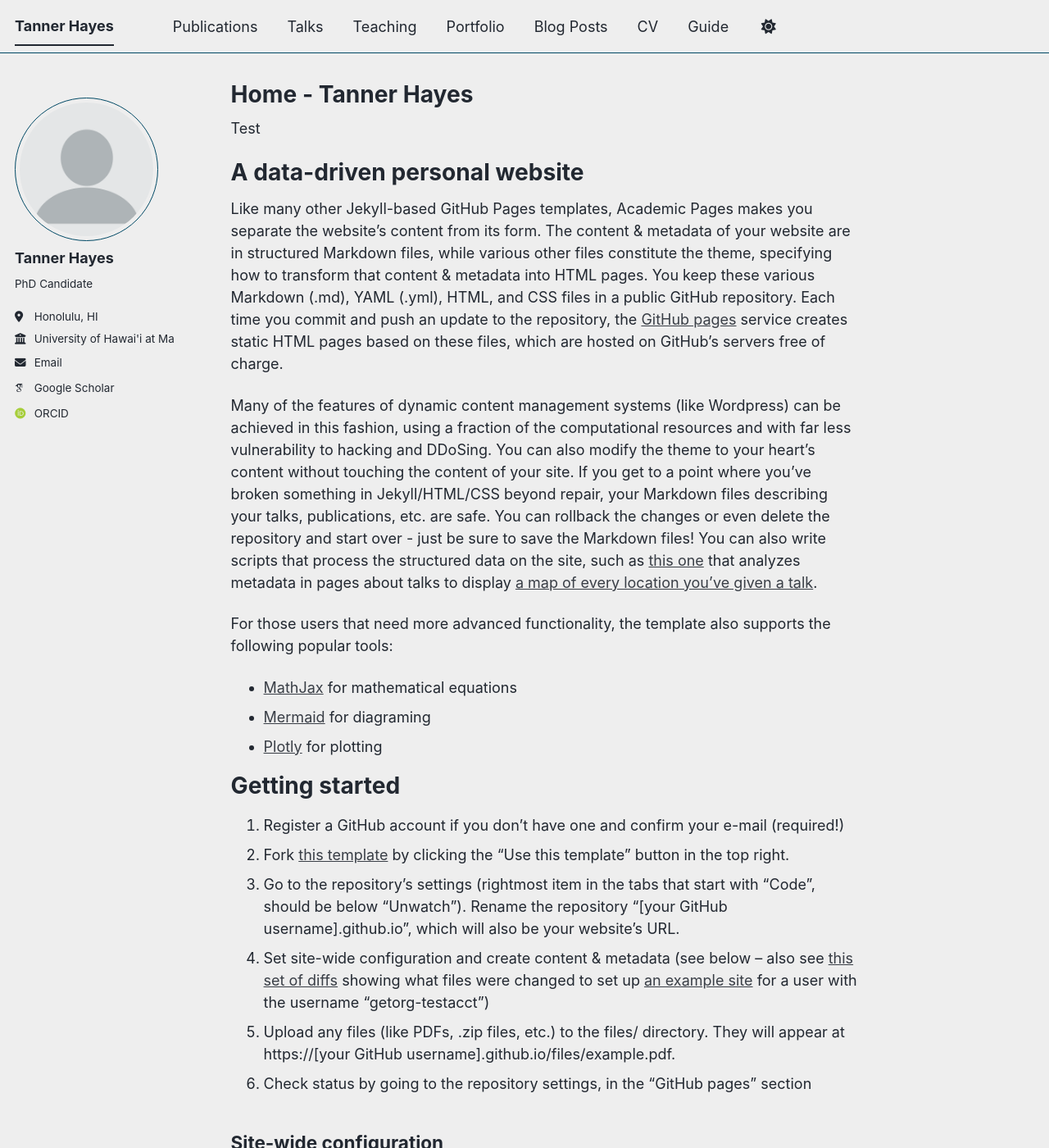
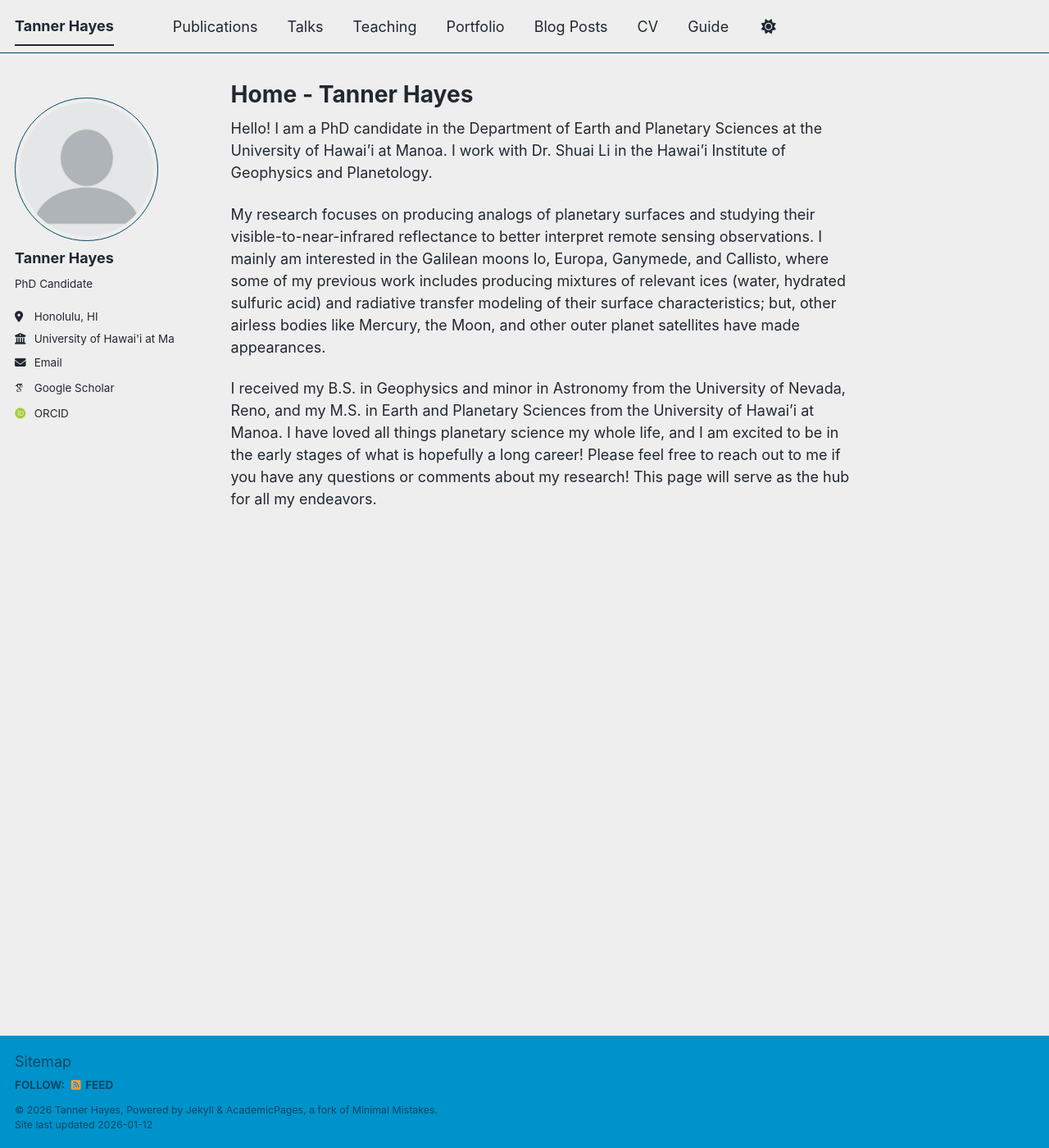
Before and after one commit to th-blip12/twhayes, a Jekyll site: the page built from _pages/about.md, in a window 1280 px wide and 1400 px high. Shown: the whole window at 82% size. Built offline with Jekyll 4.4.1, drawn with Linux system fonts in a browser that asks for light colours; some web fonts are replaced; a script bundle is joined from its source files by our own code; library files that are not in the unit come from our copies; some of the changed text lies outside the part shown.

Commit message:
Update about.md

```diff
--- a/_pages/about.md
+++ b/_pages/about.md
@@ -7,48 +7,8 @@
   - /about.html
 ---
 
-Test
+Hello! I am a PhD candidate in the Department of Earth and Planetary Sciences at the University of Hawai'i at Manoa. I work with Dr. Shuai Li in the Hawai'i Institute of Geophysics and Planetology.
 
-A data-driven personal website
-======
-Like many other Jekyll-based GitHub Pages templates, Academic Pages makes you separate the website's content from its form. The content & metadata of your website are in structured Markdown files, while various other files constitute the theme, specifying how to transform that content & metadata into HTML pages. You keep these various Markdown (.md), YAML (.yml), HTML, and CSS files in a public GitHub repository. Each time you commit and push an update to the repository, the [GitHub pages](https://pages.github.com/) service creates static HTML pages based on these files, which are hosted on GitHub's servers free of charge.
+My research focuses on producing analogs of planetary surfaces and studying their visible-to-near-infrared reflectance to better interpret remote sensing observations. I mainly am interested in the Galilean moons Io, Europa, Ganymede, and Callisto, where some of my previous work includes producing mixtures of relevant ices (water, hydrated sulfuric acid) and radiative transfer modeling of their surface characteristics; but, other airless bodies like Mercury, the Moon, and other outer planet satellites have made appearances.
 
-Many of the features of dynamic content management systems (like Wordpress) can be achieved in this fashion, using a fraction of the computational resources and with far less vulnerability to hacking and DDoSing. You can also modify the theme to your heart's content without touching the content of your site. If you get to a point where you've broken something in Jekyll/HTML/CSS beyond repair, your Markdown files describing your talks, publications, etc. are safe. You can rollback the changes or even delete the repository and start over - just be sure to save the Markdown files! You can also write scripts that process the structured data on the site, such as [this one](https://github.com/academicpages/academicpages.github.io/blob/master/talkmap.ipynb) that analyzes metadata in pages about talks to display [a map of every location you've given a talk](https://academicpages.github.io/talkmap.html).
-
-For those users that need more advanced functionality, the template also supports the following popular tools:
-- [MathJax](https://www.mathjax.org/) for mathematical equations
-- [Mermaid](https://mermaid.js.org/) for diagraming
-- [Plotly](https://plotly.com/javascript/) for plotting
-
-Getting started
-======
-1. Register a GitHub account if you don't have one and confirm your e-mail (required!)
-1. Fork [this template](https://github.com/academicpages/academicpages.github.io) by clicking the "Use this template" button in the top right.
-1. Go to the repository's settings (rightmost item in the tabs that start with "Code", should be below "Unwatch"). Rename the repository "[your GitHub username].github.io", which will also be your website's URL.
-1. Set site-wide configuration and create content & metadata (see below -- also see [this set of diffs](https://archive.is/3TPas) showing what files were changed to set up [an example site](https://getorg-testacct.github.io) for a user with the username "getorg-testacct")
-1. Upload any files (like PDFs, .zip files, etc.) to the files/ directory. They will appear at https://[your GitHub username].github.io/files/example.pdf.
-1. Check status by going to the repository settings, in the "GitHub pages" section
-
-Site-wide configuration
-------
-The main configuration file for the site is in the base directory in [_config.yml](https://github.com/academicpages/academicpages.github.io/blob/master/_config.yml), which defines the content in the sidebars and other site-wide features. You will need to replace the default variables with ones about yourself and your site's github repository. The configuration file for the top menu is in [_data/navigation.yml](https://github.com/academicpages/academicpages.github.io/blob/master/_data/navigation.yml). For example, if you don't have a portfolio or blog posts, you can remove those items from that navigation.yml file to remove them from the header.
-
-Create content & metadata
-------
-For site content, there is one Markdown file for each type of content, which are stored in directories like _publications, _talks, _posts, _teaching, or _pages. For example, each talk is a Markdown file in the [_talks directory](https://github.com/academicpages/academicpages.github.io/tree/master/_talks). At the top of each Markdown file is structured data in YAML about the talk, which the theme will parse to do lots of cool stuff. The same structured data about a talk is used to generate the list of talks on the [Talks page](https://academicpages.github.io/talks), each [individual page](https://academicpages.github.io/talks/2012-03-01-talk-1) for specific talks, the talks section for the [CV page](https://academicpages.github.io/cv), and the [map of places you've given a talk](https://academicpages.github.io/talkmap.html) (if you run this [python file](https://github.com/academicpages/academicpages.github.io/blob/master/talkmap.py) or [Jupyter notebook](https://github.com/academicpages/academicpages.github.io/blob/master/talkmap.ipynb), which creates the HTML for the map based on the contents of the _talks directory).
-
-**Markdown generator**
-
-The repository includes [a set of Jupyter notebooks](https://github.com/academicpages/academicpages.github.io/tree/master/markdown_generator
-) that converts a CSV containing structured data about talks or presentations into individual Markdown files that will be properly formatted for the Academic Pages template. The sample CSVs in that directory are the ones I used to create my own personal website at stuartgeiger.com. My usual workflow is that I keep a spreadsheet of my publications and talks, then run the code in these notebooks to generate the Markdown files, then commit and push them to the GitHub repository.
-
-How to edit your site's GitHub repository
-------
-Many people use a git client to create files on their local computer and then push them to GitHub's servers. If you are not familiar with git, you can directly edit these configuration and Markdown files directly in the github.com interface. Navigate to a file (like [this one](https://github.com/academicpages/academicpages.github.io/blob/master/_talks/2012-03-01-talk-1.md) and click the pencil icon in the top right of the content preview (to the right of the "Raw | Blame | History" buttons). You can delete a file by clicking the trashcan icon to the right of the pencil icon. You can also create new files or upload files by navigating to a directory and clicking the "Create new file" or "Upload files" buttons.
-
-Example: editing a Markdown file for a talk
-![Editing a Markdown file for a talk](/images/editing-talk.png)
-
-For more info
-------
-More info about configuring Academic Pages can be found in [the guide](https://academicpages.github.io/markdown/), the [growing wiki](https://github.com/academicpages/academicpages.github.io/wiki), and you can always [ask a question on GitHub](https://github.com/academicpages/academicpages.github.io/discussions). The [guides for the Minimal Mistakes theme](https://mmistakes.github.io/minimal-mistakes/docs/configuration/) (which this theme was forked from) might also be helpful.
+I received my B.S. in Geophysics and minor in Astronomy from the University of Nevada, Reno, and my M.S. in Earth and Planetary Sciences from the University of Hawai'i at Manoa. I have loved all things planetary science my whole life, and I am excited to be in the early stages of what is hopefully a long career! Please feel free to reach out to me if you have any questions or comments about my research! This page will serve as the hub for all my endeavors.
```
